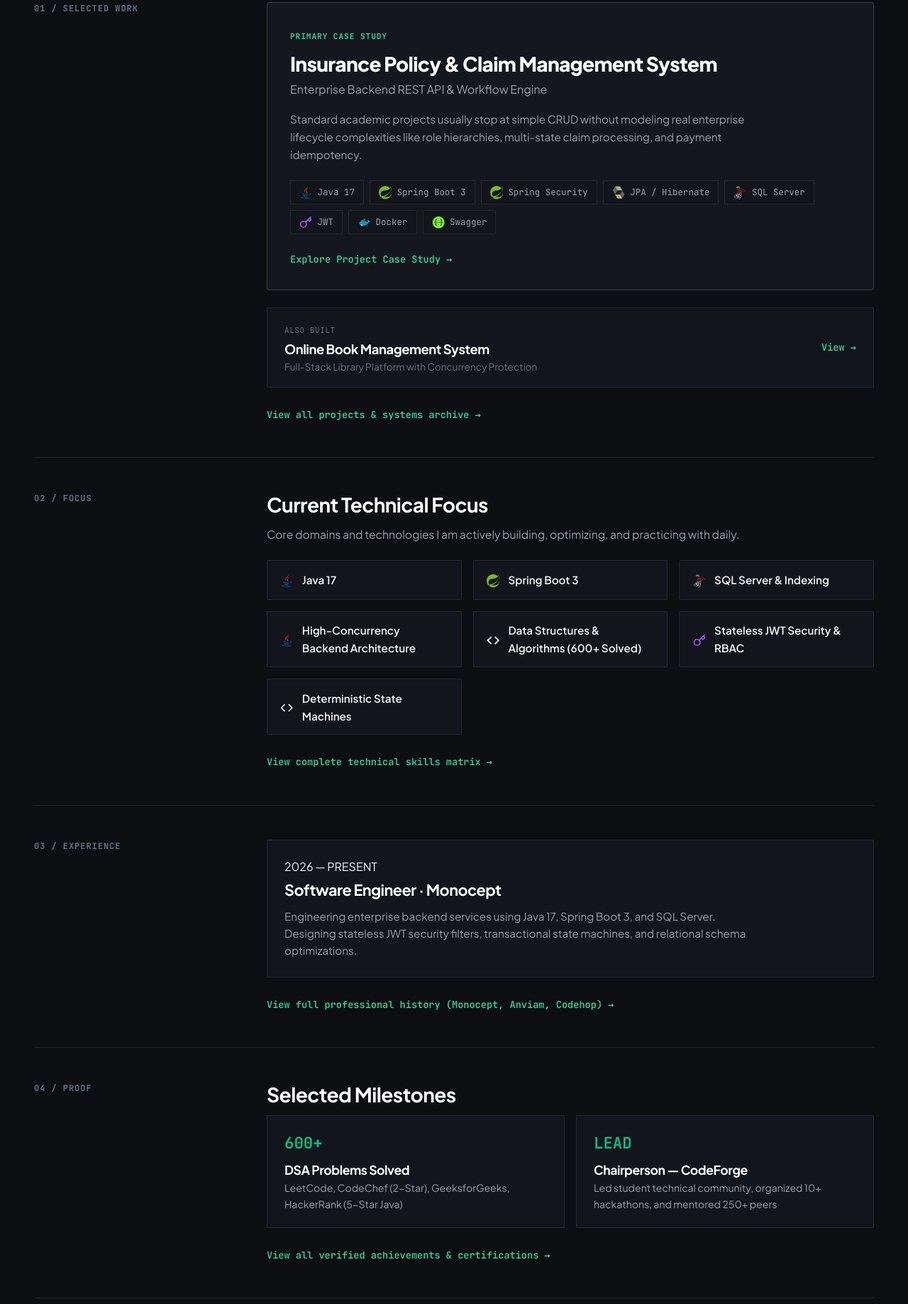
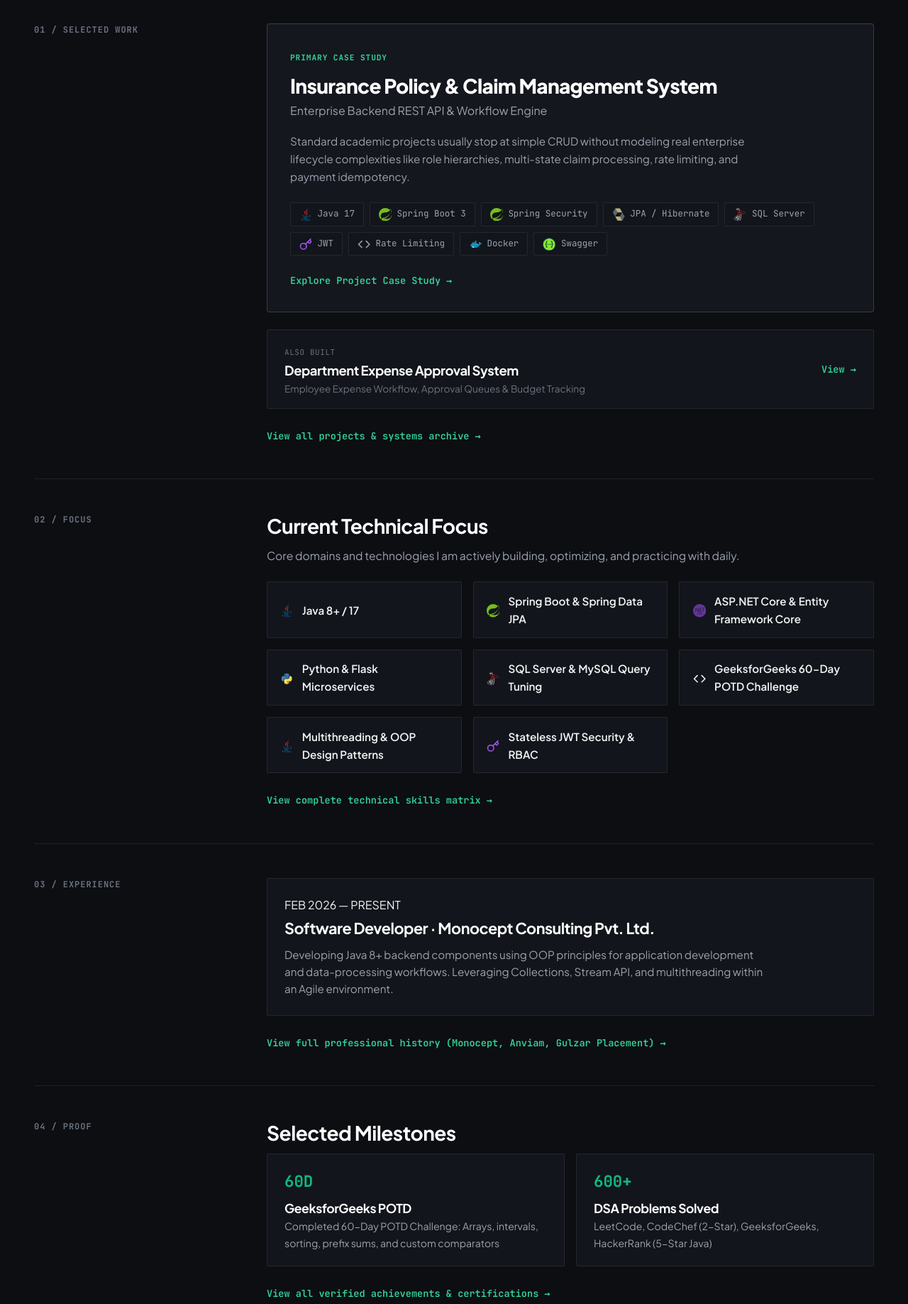
Before and after one commit to Gurry-12/Gurpreet-Portfolio, a website built with webpack: page / in a window 1280 px wide. Shown: the part 569-2406 px from the top of the page at 71% size. Built offline with nearby package versions, Linux system fonts and the light colour scheme.

Commit message:
feat(resume): update portfolio data and link new resume PDF

```diff
--- a/src/app/app.component.ts
+++ b/src/app/app.component.ts
@@ -59,7 +59,7 @@
             <svg width="18" height="18" viewBox="0 0 24 24" fill="currentColor"><path d="M12 0C5.37 0 0 5.37 0 12c0 5.31 3.435 9.795 8.205 11.385.6.105.825-.255.825-.57 0-.285-.015-1.23-.015-2.235-3.015.555-3.795-.735-4.035-1.41-.135-.345-.72-1.41-1.23-1.695-.42-.225-1.02-.78-.015-.795.945-.015 1.62.87 1.845 1.23 1.08 1.815 2.805 1.305 3.495.99.105-.78.42-1.305.765-1.605-2.67-.3-5.46-1.335-5.46-5.925 0-1.305.465-2.385 1.23-3.225-.12-.3-.54-1.53.12-3.18 0 0 1.005-.315 3.3 1.23.96-.27 1.98-.405 3-.405s2.04.135 3 .405c2.295-1.56 3.3-1.23 3.3-1.23.66 1.65.24 2.88.12 3.18.765.84 1.23 1.905 1.23 3.225 0 4.605-2.805 5.625-5.475 5.925.435.375.81 1.095.81 2.22 0 1.605-.015 2.895-.015 3.3 0 .315.225.69.825.57A12.02 12.02 0 0024 12c0-6.63-5.37-12-12-12z"/></svg>
           </a>
           <a
-            href="/assets/resume/Gurpreet_Singh_Java_Developer.pdf"
+            href="/assets/resume/GurpreetSingh_Resume_SDE_20260923.pdf"
             target="_blank"
             rel="noopener noreferrer"
             class="header-resume-btn"
@@ -100,7 +100,7 @@
         </nav>
         <div class="mobile-drawer-cta">
           <a
-            href="/assets/resume/Gurpreet_Singh_Java_Developer.pdf"
+            href="/assets/resume/GurpreetSingh_Resume_SDE_20260923.pdf"
             target="_blank"
             rel="noopener noreferrer"
             class="editorial-btn-primary"
@@ -125,7 +125,7 @@
           <div class="footer-brand-info">
             <div class="footer-brand-title">Gurpreet Singh</div>
             <p class="footer-brand-desc">
-              Software Engineer specializing in Java 17, Spring Boot 3, SQL Server, and scalable backend architecture.
+              Software Developer specializing in Java 8+/17, Python, and .NET backend development, delivering optimized REST APIs and enterprise workflows.
             </p>
           </div>
 
@@ -141,7 +141,7 @@
               <div class="footer-heading">ABOUT &amp; RESUME</div>
               <a routerLink="/about">About &amp; Principles</a>
               <a routerLink="/contact">Contact</a>
-              <a href="/assets/resume/Gurpreet_Singh_Java_Developer.pdf" target="_blank" rel="noopener">Download Resume (PDF) ↗</a>
+              <a href="/assets/resume/GurpreetSingh_Resume_SDE_20260923.pdf" target="_blank" rel="noopener">Download Resume (PDF) ↗</a>
             </div>
             <div class="footer-col">
               <div class="footer-heading">CHANNELS</div>
--- a/src/app/data/projects.ts
+++ b/src/app/data/projects.ts
@@ -91,15 +91,15 @@
     featured: true,
 
     metrics: [
-      { label: 'REST API Endpoints', value: '35+', detail: 'Secured via RBAC' },
-      { label: 'FSM Approval Stages', value: '6 Stages', detail: 'Strict zero-bypass state machine' },
+      { label: 'REST API Endpoints', value: '~60 Endpoints', detail: '13 controllers · RBAC' },
+      { label: 'Entities & Tables', value: '16 Entities', detail: '17 normalized tables' },
       { label: 'Authorization Tiers', value: '3 Roles', detail: 'Customer · Agent · Admin' },
-      { label: 'Database Integrity', value: '100% ACID', detail: 'Foreign keys & composite indexing' }
+      { label: 'Security Controls', value: 'JWT + Rate Limiting', detail: 'Refresh tokens & RBAC' }
     ],
 
-    problem: 'Standard academic projects usually stop at simple CRUD without modeling real enterprise lifecycle complexities like role hierarchies, multi-state claim processing, and payment idempotency.',
-    solution: 'Engineered a full-featured Spring Boot 3 REST API managing policy lifecycles, simulated premium payments, and a 6-stage claim approval state machine across 3 user roles (Admin, Agent, Customer) with 35+ secure endpoints.',
-    tags: ['Java 17', 'Spring Boot 3', 'Spring Security', 'JPA / Hibernate', 'SQL Server', 'JWT', 'Docker', 'Swagger'],
+    problem: 'Standard academic projects usually stop at simple CRUD without modeling real enterprise lifecycle complexities like role hierarchies, multi-state claim processing, rate limiting, and payment idempotency.',
+    solution: 'Architected a full-stack insurance platform with ~60 REST endpoints, 16 entities, 17 tables, 13 controllers, and 3 role-based access levels. Enforced stateless JWT authentication, RBAC, refresh-token security, rate limiting, and protected application workflows.',
+    tags: ['Java 17', 'Spring Boot 3', 'Spring Security', 'JPA / Hibernate', 'SQL Server', 'JWT', 'Rate Limiting', 'Docker', 'Swagger'],
 
     overview: 'A production-inspired insurance platform that enables customers to purchase policies, pay premiums, and raise claims, while allowing staff/agents to verify documentation and admins to execute final settlement decisions through a secure role-based workflow. Built with layered architecture, centralized exception handling, and full Swagger/OpenAPI documentation.',
     problemStatement: 'In the insurance domain, business workflows are non-linear and security-sensitive. A customer must not approve their own claim; an agent cannot settle payments; and policies cannot transition to active status before verified premium settlement. This project tackles those exact constraints using strict DTO boundaries, declarative transaction boundaries, and state-machine transitions.',
@@ -422,45 +422,45 @@
   {
     id: 'department-expense-approval',
     title: 'Department Expense Approval System',
-    subtitle: 'Hierarchical Approval Workflow & Budget Audit Engine',
+    subtitle: 'Employee Expense Workflow, Approval Queues & Budget Tracking',
     category: 'Enterprise Backend',
-    year: '2025',
+    year: '2026',
     tier: 2,
-    featured: false,
+    featured: true,
 
-    problem: 'Managing departmental expense requests across employee, manager, and finance tiers often results in un-audited budget overruns and approval deadlocks.',
-    solution: 'Designed a multi-stage approval workflow with threshold-based routing (auto-approval under limit, dual-manager review above threshold) and immutable audit logging.',
-    tags: ['Java', 'Spring Boot', 'Spring Security', 'JPA', 'SQL Server', 'RBAC'],
+    problem: 'Managing departmental expense requests across employee, manager, and finance review tiers often results in un-audited budget overruns and approval deadlocks.',
+    solution: 'Designed an employee expense workflow spanning submission, finance review, approval, and department budget tracking. Collaborated with engineering teams and presented the solution to 15+ stakeholders, covering role-based workflows, review queues, budget tracking, analytics dashboards, and CSV financial reporting.',
+    tags: ['Java 17', 'Spring Boot 3', 'Spring Security', 'JPA / Hibernate', 'SQL Server', 'RBAC', 'Budget Tracking', 'CSV Financial Reporting'],
 
-    overview: 'An enterprise expense management service that routes reimbursement requests through role-based approval tiers, validates departmental budget ceilings, and records tamper-evident audit trails for every transaction.',
+    overview: 'An enterprise expense management service that routes reimbursement requests through role-based approval tiers, validates departmental budget ceilings, and records tamper-evident audit trails and CSV financial reporting.',
     problemStatement: 'Threshold-based approval routing requires strict state validation to ensure no claim is disbursed without passing all intermediate approval thresholds.',
 
     architecture: [
       'REST Controller Tier (Request Validation & DTO Transformation)',
       'Authorization Boundary (Department & Role Scoped Permissions)',
-      'Approval Workflow Engine (Stateful routing based on claim amount)',
-      'Audit Logging Service (Append-only ledger of approval decisions)'
+      'Approval Workflow Engine (Stateful routing & review queues)',
+      'Budget Tracking & Analytics (Real-time department budget calculation & CSV export)'
     ],
 
     techStack: [
       { name: 'Java 17', purpose: 'Core language' },
       { name: 'Spring Boot 3', purpose: 'REST framework' },
       { name: 'JPA / Hibernate', purpose: 'Entity relationships & audit logs' },
-      { name: 'SQL Server', purpose: 'ACID storage' }
+      { name: 'SQL Server', purpose: 'ACID storage & relational integrity' }
     ],
 
     engineeringDecisions: [
       {
-        decision: 'Append-Only Audit Log Tables',
-        why: 'Financial compliance requires that no approval or rejection record can be overwritten or updated in place.',
-        alternative: 'Updating a status column on the Expense record — rejected due to lack of historical trail.'
+        decision: 'Role-Based Review Queues and Budget Ceilings',
+        why: 'Enforces clear separation between employee submission, department manager verification, and finance disbursement.',
+        alternative: 'Single approval step — rejected due to lack of budget governance.'
       }
     ],
 
     challenges: [
       {
-        challenge: 'Circular Approval Deadlocks',
-        solution: 'Implemented hierarchy validation during user assignment to prevent circular reporting manager loops.'
+        challenge: 'Circular Approval Deadlocks & Budget Tracking',
+        solution: 'Implemented hierarchy validation during user assignment and atomic budget balance deduction during final finance review.'
       }
     ],
 
@@ -471,6 +471,59 @@
     ],
 
     github: 'https://github.com/Gurry-12/department-expence-approval-system'
+  },
+
+  {
+    id: 'sentiment-analyzer',
+    title: 'Sentiment Analyzer – Python',
+    subtitle: 'Machine Learning NLP Classifier & Real-Time Flask Web Engine',
+    category: 'Machine Learning & Python',
+    year: '2025',
+    tier: 2,
+    featured: true,
+
+    problem: 'Classifying user sentiments across large-scale textual feedback requires an accurate machine learning pipeline with fast inference and an accessible interface.',
+    solution: 'Created a machine-learning sentiment analysis application classifying text as positive, negative, or neutral. Utilized NLP preprocessing, model training, and evaluation to develop the classification pipeline, with a Flask-based web interface for real-time sentiment prediction.',
+    tags: ['Python', 'Machine Learning', 'NLP', 'Flask', 'Scikit-Learn', 'REST API'],
+
+    overview: 'An end-to-end NLP classification pipeline that ingests text inputs, cleans and vectorizes tokens, and predicts sentiment category with real-time confidence scores through a Flask web application.',
+    problemStatement: 'Unstructured natural language contains irregularities and varying syntactic patterns. Building a dependable sentiment tool requires robust preprocessing, evaluation metrics, and low-latency API serving.',
+
+    architecture: [
+      'NLP Preprocessing Pipeline (Text Cleaning, Tokenization, Stopwords Removal)',
+      'Feature Vectorization Tier (TF-IDF Vectorizer / N-gram features)',
+      'Model Training & Evaluation (Supervised Classifier Evaluation with Precision/Recall)',
+      'Flask Web Layer (Real-time Prediction REST API & Interactive UI)'
+    ],
+
+    techStack: [
+      { name: 'Python', purpose: 'Core language for ML modeling, NLP, and web server' },
+      { name: 'NLP & Scikit-Learn', purpose: 'Text processing, feature extraction, and classifier training' },
+      { name: 'Flask', purpose: 'Lightweight web framework for real-time model inference' }
+    ],
+
+    engineeringDecisions: [
+      {
+        decision: 'TF-IDF with Logistic Regression / Naive Bayes Classifier',
+        why: 'Delivers fast inference speeds (<20ms) and strong baseline accuracy without the memory footprint of heavy transformer models for lightweight web serving.',
+        alternative: 'Heavy deep learning architectures — rejected for simple single-instance hosting constraints.'
+      }
+    ],
+
+    challenges: [
+      {
+        challenge: 'Handling Slang, Negations, and Text Noise',
+        solution: 'Built custom NLP cleaning rules that preserve negation tokens (e.g. "not good") while stripping punctuation and uninformative stopwords.'
+      }
+    ],
+
+    failureStory: 'Initial tokenization stripped apostrophes blindly, converting "don\'t like" to "dont like" and dropping "dont" as an unknown token, causing negative reviews to be misclassified as positive. Refining the regex tokenizer preserved negation markers.',
+
+    keyLearnings: [
+      'Feature engineering and cleaning in NLP directly dictate downstream model accuracy more than complex hyperparameter tuning.'
+    ],
+
+    github: 'https://github.com/Gurry-12/Sentiment-Analyzer'
   }
 ];
 
--- a/src/app/pages/achievements/achievements.component.ts
+++ b/src/app/pages/achievements/achievements.component.ts
@@ -23,6 +23,19 @@
   achievements: AchievementItem[] = [
     {
       category: 'COMPETITIVE PROGRAMMING',
+      title: 'GeeksforGeeks 60-Day POTD Challenge',
+      issuer: 'GeeksforGeeks',
+      period: 'Completed Challenge',
+      badge: '60-Day POTD',
+      description: 'Completed daily Data Structures and Algorithms problems covering arrays, intervals, sorting, prefix sums, custom comparators, and mathematical optimization.',
+      highlights: [
+        'Solved daily problem of the day challenges consistently without interruption',
+        'Deep mastery of array manipulation, intervals, sorting, and prefix sum optimizations',
+        'Engineered custom comparators and multi-criteria sorting routines'
+      ]
+    },
+    {
+      category: 'COMPETITIVE PROGRAMMING',
       title: '600+ Data Structures & Algorithms Problems Solved',
       issuer: 'LeetCode, CodeChef, GeeksforGeeks, HackerRank',
       period: 'Continuous Practice (2022 — Present)',
@@ -35,18 +48,17 @@
         'LeetCode & GeeksforGeeks: 400+ curated problems solved in trees, DP, and graphs'
       ]
     },
-
     {
       category: 'LEADERSHIP & COMMUNITY',
-      title: 'Chairperson — CodeForge Student Technical Community',
-      issuer: 'Gulzar Group of Institutes / PTU',
-      period: '2022 — 2024',
-      badge: 'Chairperson',
-      description: 'Elected student chairperson of CodeForge. Organized hackathons, algorithm workshops, and peer-mentoring groups to foster software development culture across university departments.',
+      title: 'Student Placement Coordinator & Community Leader',
+      issuer: 'Gulzar Group of Institutes | Khanna, India',
+      period: 'Feb 2024 — Jul 2025',
+      badge: 'Coordinator',
+      description: 'Coordinated campus placement drives for 2,000+ students across multiple hiring domains, communicating operational updates to university stakeholders and automating workflows with Python.',
       highlights: [
-        'Organized 10+ hackathons and hands-on coding workshops',
-        'Mentored 250+ junior students in Java, git workflows, and basic algorithm design',
-        'Facilitated weekly peer coding review sessions and contest preparation'
+        'Coordinated 10+ placement drives involving 2,000+ students',
+        'Automated candidate-data and scheduling workflows using Excel/Python, improving efficiency by 25%',
+        'Elected Chairperson of CodeForge Student Technical Community (Mentored 250+ junior peers)'
       ]
     },
     {
@@ -63,14 +75,15 @@
     },
     {
       category: 'ACADEMICS',
-      title: 'Bachelor of Technology (B.Tech) in Computer Science & Engineering',
-      issuer: 'Gulzar College of Engineering · I.K. Gujral Punjab Technical University',
-      period: '2021 — 2025',
-      badge: 'B.Tech CSE',
-      description: 'Graduated with specialization in Internet of Things (IoT) & Cyber Security. Coursework emphasized Operating Systems, Database Management Systems (DBMS), Computer Networks, and Object-Oriented Software Design.',
+      title: 'B.Tech in Computer Science and Engineering',
+      issuer: 'Gulzar College of Engineering · Ludhiana, India',
+      period: 'Jun 2021 — Jun 2025',
+      badge: 'CGPA: 8.16',
+      description: 'Graduated with specialization in IoT & Cyber Security with Blockchain. Coursework emphasized Operating Systems, Database Management Systems (DBMS), Computer Networks, Object-Oriented Software Design, and Distributed Architectures.',
       highlights: [
-        'Specialization in IoT & Cyber Security',
-        'Active leadership in student clubs and technical symposiums'
+        'Cumulative Grade Point Average (CGPA): 8.16 / 10',
+        'Specialization in IoT & Cyber Security with Blockchain',
+        'Student Placement Coordinator and active community leadership'
       ]
     }
   ];
--- a/src/app/pages/home/home.component.html
+++ b/src/app/pages/home/home.component.html
@@ -29,12 +29,12 @@
         </div>
 
         <div class="grid-col-content">
-          <span class="editorial-meta-label">SOFTWARE ENGINEER</span>
+          <span class="editorial-meta-label">SOFTWARE DEVELOPER</span>
           <h1 class="hero-name-title">Gurpreet Singh</h1>
-          <div class="hero-role-subtitle">Backend · Java 17 · Spring Boot 3 · SQL Server</div>
+          <div class="hero-role-subtitle">Java 8+/17 · Spring Boot · Python · ASP.NET Core · SQL Server</div>
 
           <p class="hero-lead-text">
-            I engineer resilient backend services, deterministic business workflows, and high-concurrency relational data architectures. Currently working as a Software Engineer at <strong>Monocept</strong>.
+            Software Developer with 1+ year of experience specializing in Java, Python, and .NET backend development, delivering 6+ optimized modules, REST APIs, and role-based workflows for enterprise applications. Currently working at <strong>Monocept Consulting Pvt. Ltd.</strong> (Gurugram).
           </p>
 
           <div class="hero-action-buttons">
@@ -42,7 +42,7 @@
               <span>Explore Work</span>
               <span class="action-arrow">→</span>
             </a>
-            <a href="/assets/resume/Gurpreet_Singh_Java_Developer.pdf" target="_blank" rel="noopener noreferrer" class="editorial-btn-outline">
+            <a href="/assets/resume/GurpreetSingh_Resume_SDE_20260923.pdf" target="_blank" rel="noopener noreferrer" class="editorial-btn-outline">
               <span>Resume</span>
               <span class="action-arrow">↓</span>
             </a>
@@ -160,16 +160,16 @@
 
         <div class="grid-col-content">
           <div class="preview-role-box">
-            <span class="entry-period">2026 — PRESENT</span>
-            <h2 class="preview-role-title" id="home-exp-heading">Software Engineer · Monocept</h2>
+            <span class="entry-period">FEB 2026 — PRESENT</span>
+            <h2 class="preview-role-title" id="home-exp-heading">Software Developer · Monocept Consulting Pvt. Ltd.</h2>
             <p class="preview-role-summary">
-              Engineering enterprise backend services using Java 17, Spring Boot 3, and SQL Server. Designing stateless JWT security filters, transactional state machines, and relational schema optimizations.
+              Developing Java 8+ backend components using OOP principles for application development and data-processing workflows. Leveraging Collections, Stream API, and multithreading within an Agile environment.
             </p>
           </div>
 
           <div style="margin-top: 1.5rem;">
             <a routerLink="/experience" class="editorial-action-link">
-              <span>View full professional history (Monocept, Anviam, Codehop)</span>
+              <span>View full professional history (Monocept, Anviam, Gulzar Placement)</span>
               <span class="action-arrow">→</span>
             </a>
           </div>
@@ -193,18 +193,18 @@
 
           <div class="proof-snippets-grid">
             <div class="proof-card-item">
+              <span class="proof-num">60D</span>
+              <div>
+                <h3 class="proof-title">GeeksforGeeks POTD</h3>
+                <div class="proof-detail">Completed 60-Day POTD Challenge: Arrays, intervals, sorting, prefix sums, and custom comparators</div>
+              </div>
+            </div>
+
+            <div class="proof-card-item">
               <span class="proof-num">600+</span>
               <div>
                 <h3 class="proof-title">DSA Problems Solved</h3>
                 <div class="proof-detail">LeetCode, CodeChef (2-Star), GeeksforGeeks, HackerRank (5-Star Java)</div>
-              </div>
-            </div>
-
-            <div class="proof-card-item">
-              <span class="proof-num">LEAD</span>
-              <div>
-                <h3 class="proof-title">Chairperson — CodeForge</h3>
-                <div class="proof-detail">Led student technical community, organized 10+ hackathons, and mentored 250+ peers</div>
               </div>
             </div>
           </div>
--- a/src/app/pages/home/home.component.ts
+++ b/src/app/pages/home/home.component.ts
@@ -15,17 +15,18 @@
   supportingProject: Project | null = null;
 
   currentFocus: string[] = [
-    'Java 17',
-    'Spring Boot 3',
-    'SQL Server & Indexing',
-    'High-Concurrency Backend Architecture',
-    'Data Structures & Algorithms (600+ Solved)',
-    'Stateless JWT Security & RBAC',
-    'Deterministic State Machines'
+    'Java 8+ / 17',
+    'Spring Boot & Spring Data JPA',
+    'ASP.NET Core & Entity Framework Core',
+    'Python & Flask Microservices',
+    'SQL Server & MySQL Query Tuning',
+    'GeeksforGeeks 60-Day POTD Challenge',
+    'Multithreading & OOP Design Patterns',
+    'Stateless JWT Security & RBAC'
   ];
 
   ngOnInit(): void {
-    this.featuredProject = PROJECTS.find(p => p.id === 'insureflow') || PROJECTS[0];
-    this.supportingProject = PROJECTS.find(p => p.id === 'cloudwatch-log-sentinel') || PROJECTS[1];
+    this.featuredProject = PROJECTS.find(p => p.id === 'insurance-system') || PROJECTS[0];
+    this.supportingProject = PROJECTS.find(p => p.id === 'department-expense-approval') || PROJECTS[1];
   }
 }
```
Also changed, not shown: src/app/pages/about/about.component.html (+12 -11 lines), 1 other file.
